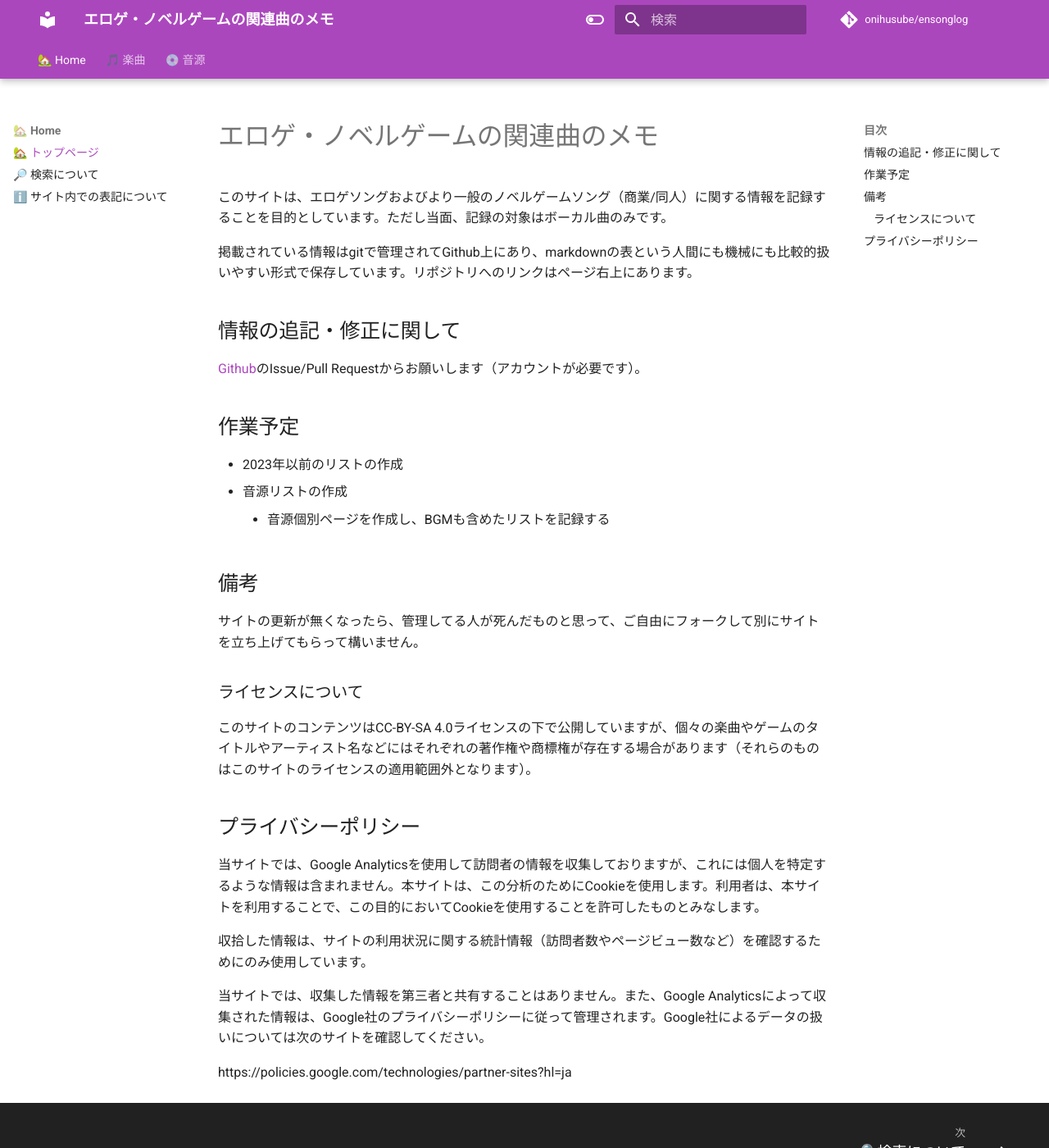
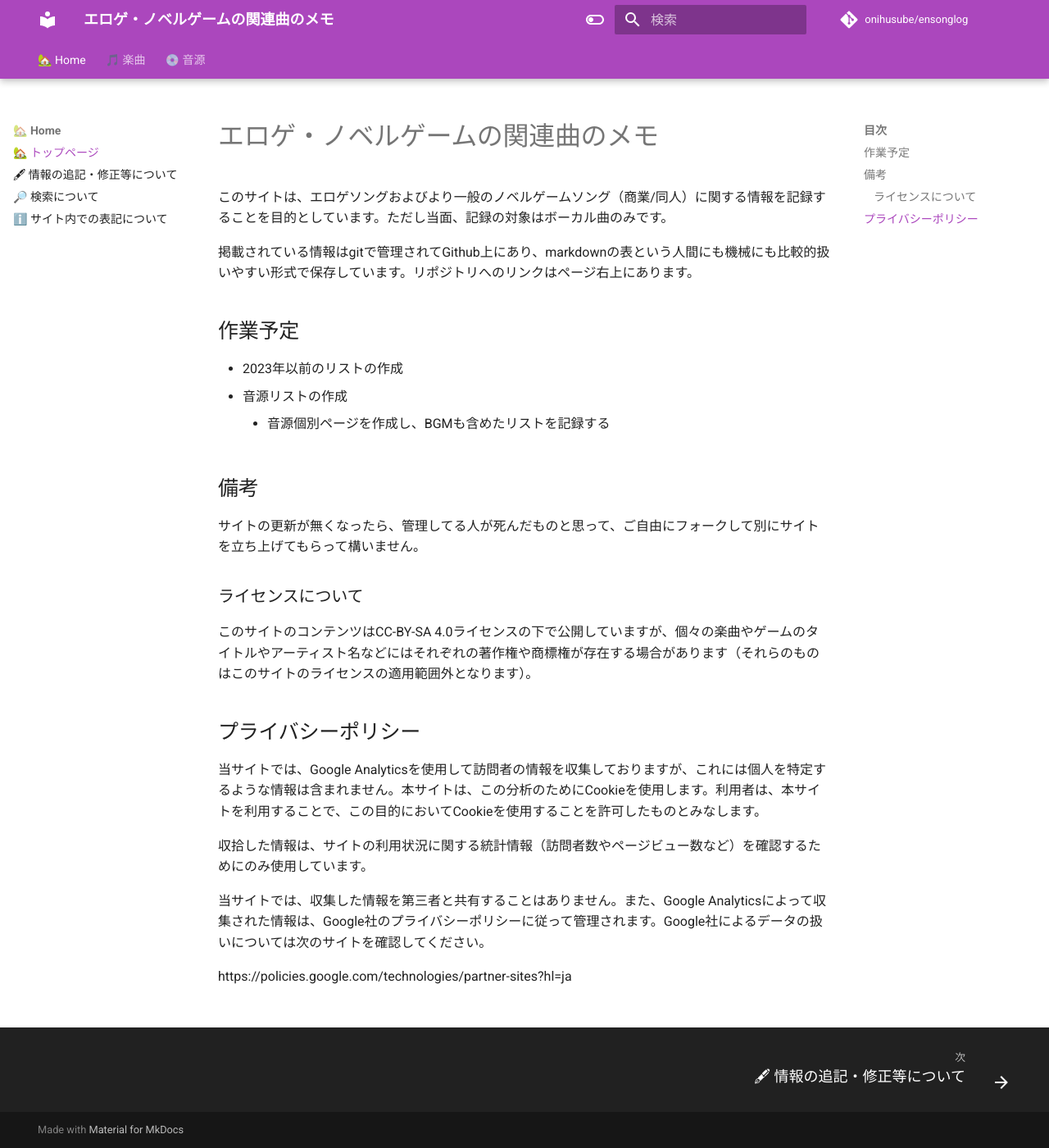
Before and after one commit to onihusube/ensonglog, an MkDocs documentation site: the page built from docs/index.md, in a window 1280 px wide and 1400 px high. Shown: the whole window at 82% size. Built offline with MkDocs 1.6.1 and Material for MkDocs 9.7.7, drawn with Linux system fonts in a browser that asks for light colours; comment, search, counter and statistics services are not loaded.

Commit message:
問い合わせページ分離・フォーム設置

```diff
--- a/docs/index.md
+++ b/docs/index.md
@@ -3,10 +3,6 @@
 このサイトは、エロゲソングおよびより一般のノベルゲームソング（商業/同人）に関する情報を記録することを目的としています。ただし当面、記録の対象はボーカル曲のみです。
 
 掲載されている情報はgitで管理されてGithub上にあり、markdownの表という人間にも機械にも比較的扱いやすい形式で保存しています。リポジトリへのリンクはページ右上にあります。
-
-## 情報の追記・修正に関して
-
-[Github](https://github.com/onihusube/ensonglog)のIssue/Pull Requestからお願いします（アカウントが必要です）。
 
 ## 作業予定
 
--- a/mkdocs.yml
+++ b/mkdocs.yml
@@ -8,6 +8,7 @@
 nav:
     - 🏡 Home :
       - 🏡 トップページ: index.md
+      - 🖋 情報の追記・修正等について: top/contribution.md
       - 🔎 検索について: top/search.md
       - ℹ️ サイト内での表記について: top/explanatory_note.md
     - 🎵 楽曲:
```
Also changed, not shown: docs/top/contribution.md (added, +15 -0 lines).
